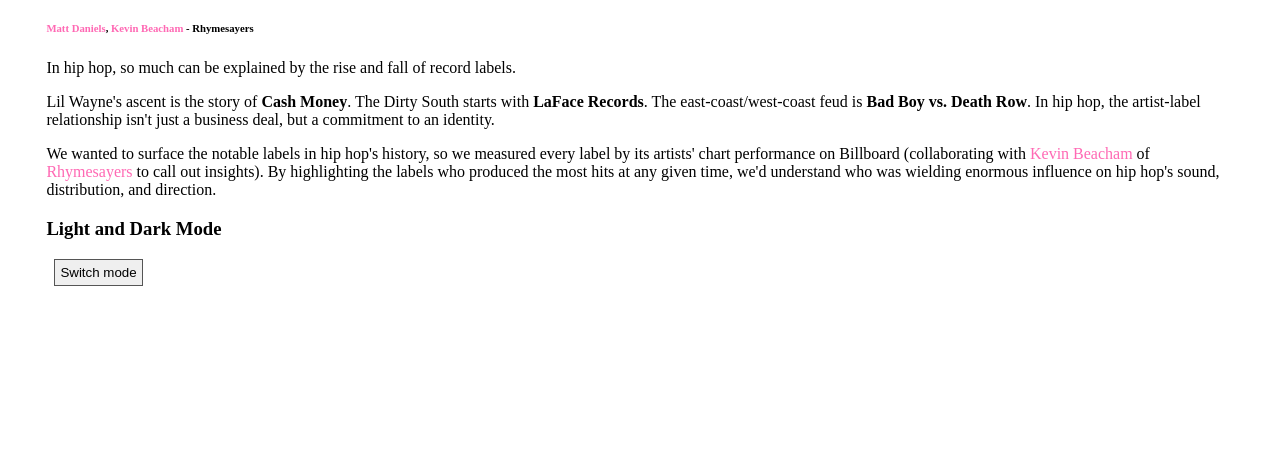
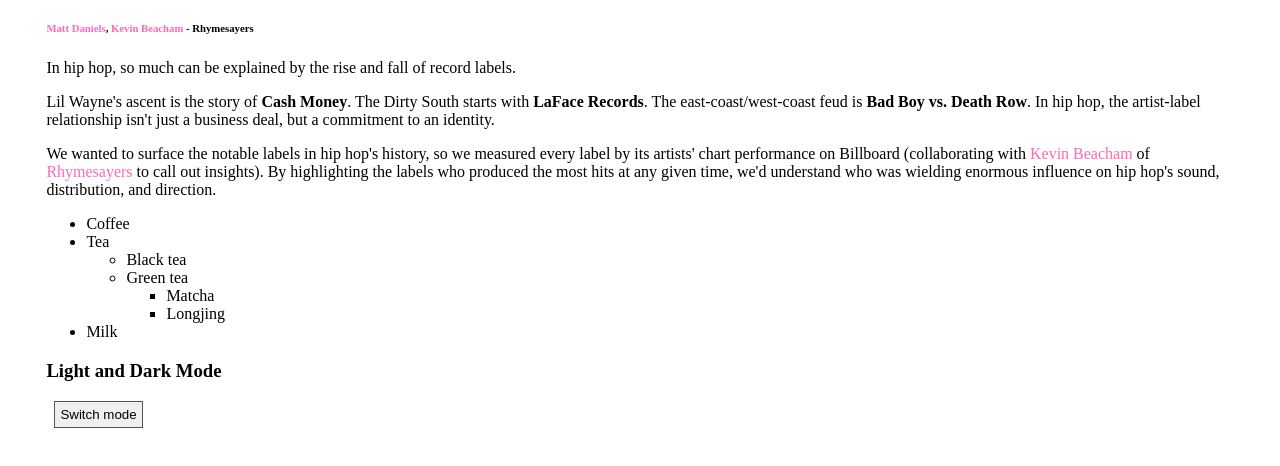
Before and after one commit to bsilver3/DataScience1, a plain HTML site: page CodeTemplates/WebDev1-HTML&CSS/index.html in a window 1280 px wide. Shown: the part 114-580 px from the top of the page. Drawn offline with Linux system fonts and the light colour scheme.

Commit message:
Update index.html

```diff
--- a/CodeTemplates/WebDev1-HTML&CSS/index.html
+++ b/CodeTemplates/WebDev1-HTML&CSS/index.html
@@ -78,6 +78,20 @@
     to call out insights). By highlighting the labels who produced the most hits at any given time, we'd understand
     who was wielding enormous influence on hip hop's sound, distribution, and direction.
   </p>
+
+  <ul>
+    <li>Coffee</li>
+    <li>Tea</li>
+      <ul>
+        <li>Black tea</li>
+        <li>Green tea</li>
+          <ul>
+            <li>Matcha</li>
+            <li>Longjing</li>
+          </ul>
+      </ul>
+    <li>Milk</li>
+  </ul>
 </body>
 
 <body>
```
